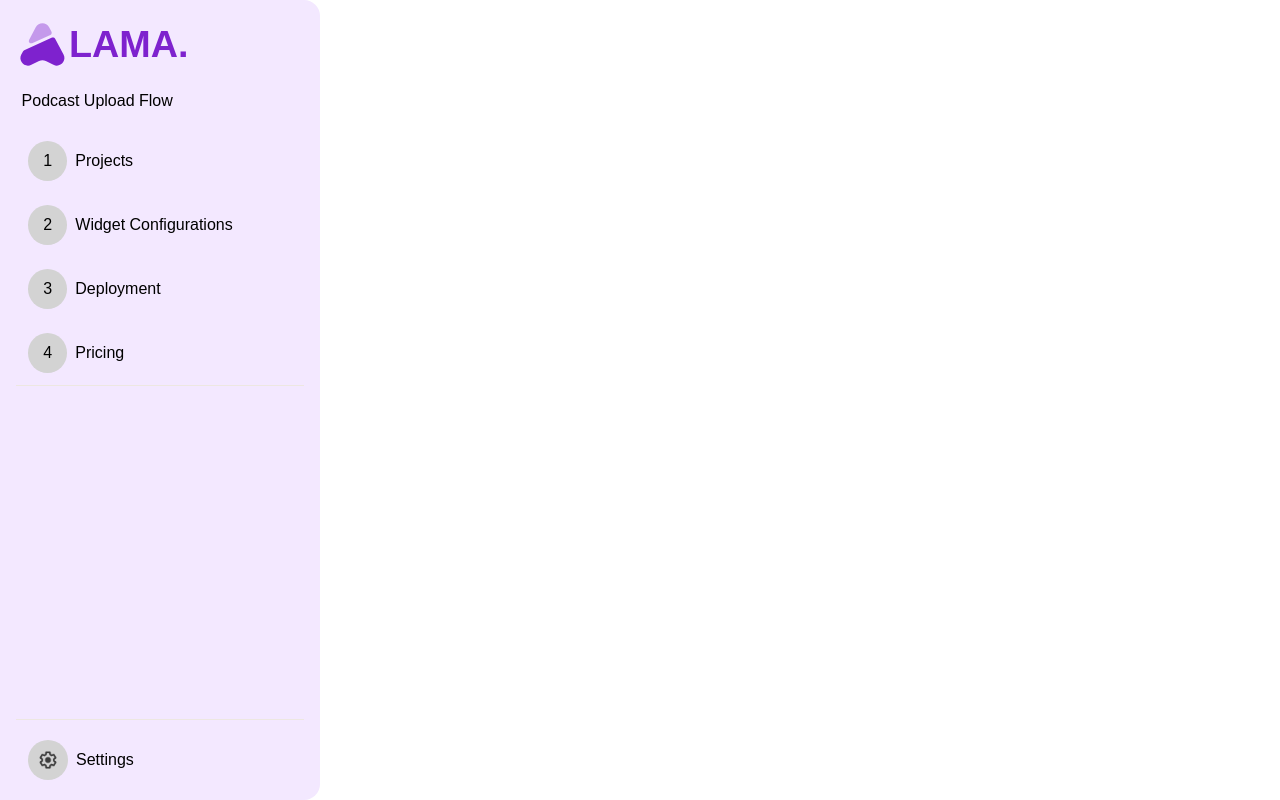
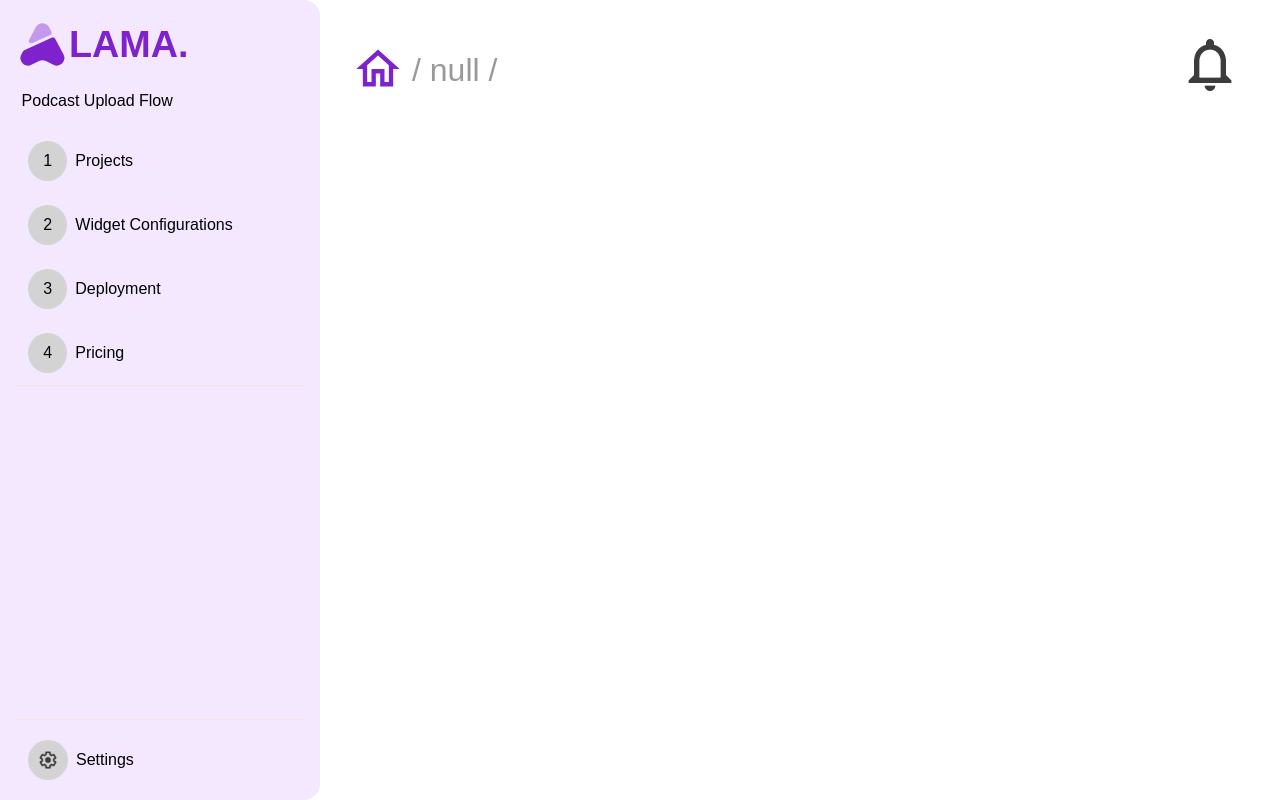
Before and after one commit to Narendra-kumar34/lama, a React (Create React App) app: page /projects in a window 1280 px wide. Built offline with nearby package versions, Linux system fonts and the light colour scheme.

Commit message:
added insider navbar

```diff
--- /dev/null
+++ b/src/components/InsiderNavbar/InsiderNavbar.js
@@ -0,0 +1,18 @@
+import React from "react";
+import styles from "./InsiderNavbar.module.css";
+import { ReactComponent as HomeIcon } from "../../assets/homePurpleIcon.svg";
+import { Link } from "react-router-dom";
+import NotificationsIcon from "../../assets/notificationsIcon.png";
+
+export default function InsiderNavbar({ projectName="Sample Project", sectionName="sampleSection" }) {
+    return(<div className={styles.wrapper}>
+        <div className={styles.pathBox}>
+            <Link to="/"><HomeIcon /></Link>
+            <div className={styles.projectName}>{`/ ${projectName} /`}</div>
+            <div className={styles.sectionName}>{sectionName}</div>
+        </div>
+        <div className={styles.otherOptions}>
+        <button className={styles.Button}><img src={NotificationsIcon} alt="notifications" /></button>
+        </div>
+    </div>)
+}
--- /dev/null
+++ b/src/components/InsiderNavbar/InsiderNavbar.module.css
@@ -0,0 +1,29 @@
+.wrapper {
+    padding: 2rem;
+    display: flex;
+    align-items: center;
+    justify-content: space-between;
+}
+
+.pathBox {
+    display: flex;
+    align-items: flex-end;
+    justify-content: center;
+    font-size: 32px;
+    font-weight: 500;
+    gap: 0.5rem;
+}
+
+.projectName {
+    color: rgba(153, 153, 153, 1);
+}
+
+.sectionName {
+    color: var(--color-primary);
+}
+
+.Button {
+    background: none;
+    border: none;
+    cursor: pointer;
+}
--- a/src/components/modals/CreateProjectModal/CreateProjectModal.js
+++ b/src/components/modals/CreateProjectModal/CreateProjectModal.js
@@ -39,7 +39,7 @@ export default function CreateProjectModal() {
     if(projectName) {
         setProjectName("");
         closeModal();
-        navigate("/projects");
+        navigate("/projects", { state: { projectName: projectName, sectionName: "Upload" } });
     }
   };
 
--- a/src/pages/ProjectSettingsPage/ProjectSettingsPage.js
+++ b/src/pages/ProjectSettingsPage/ProjectSettingsPage.js
@@ -1,14 +1,21 @@
 import React from "react";
 import styles from "./ProjectSettingsPage.module.css";
 import StaticDrawer from "../../components/StaticDrawer/StaticDrawer";
+import InsiderNavbar from "../../components/InsiderNavbar/InsiderNavbar";
+import { useLocation } from "react-router-dom";
 
 export default function ProjectSettingsPage() {
+    const location = useLocation();
+    const projectName = location.state && location.state.projectName;
+    const sectionName = location.state && location.state.sectionName;
+
     return(
         <div className={styles.wrapper}>
             <div className={styles.staticDrawer}>
                 <StaticDrawer />
             </div>
             <div className={styles.uploadSectionWrapper}>
+                <InsiderNavbar projectName={projectName} sectionName={sectionName} />
             </div>
         </div>
     )
```
Also changed, not shown: src/assets/homePurpleIcon.svg (added).
